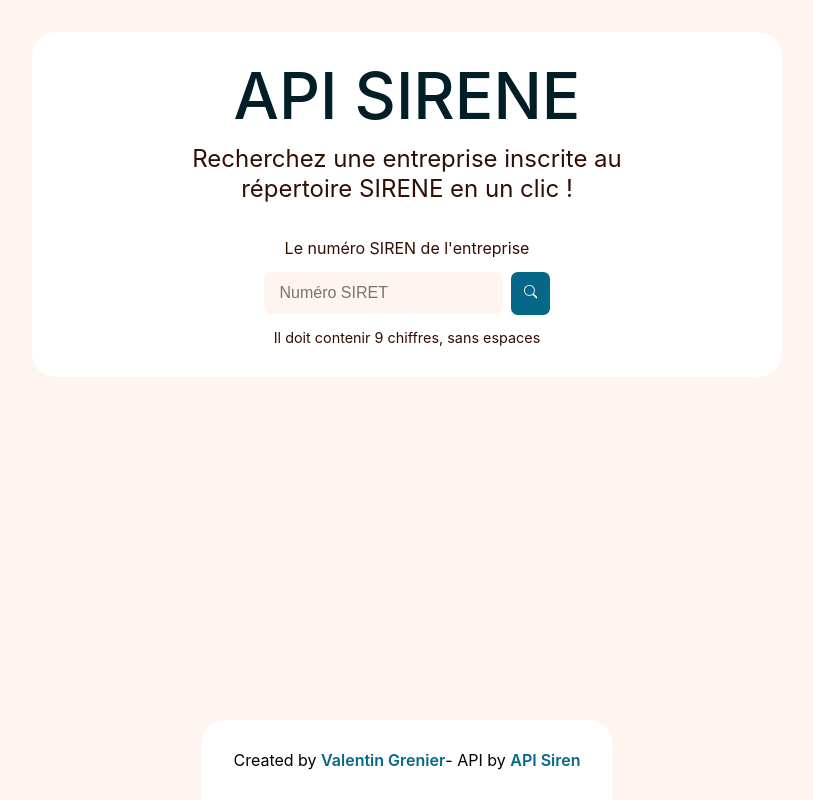
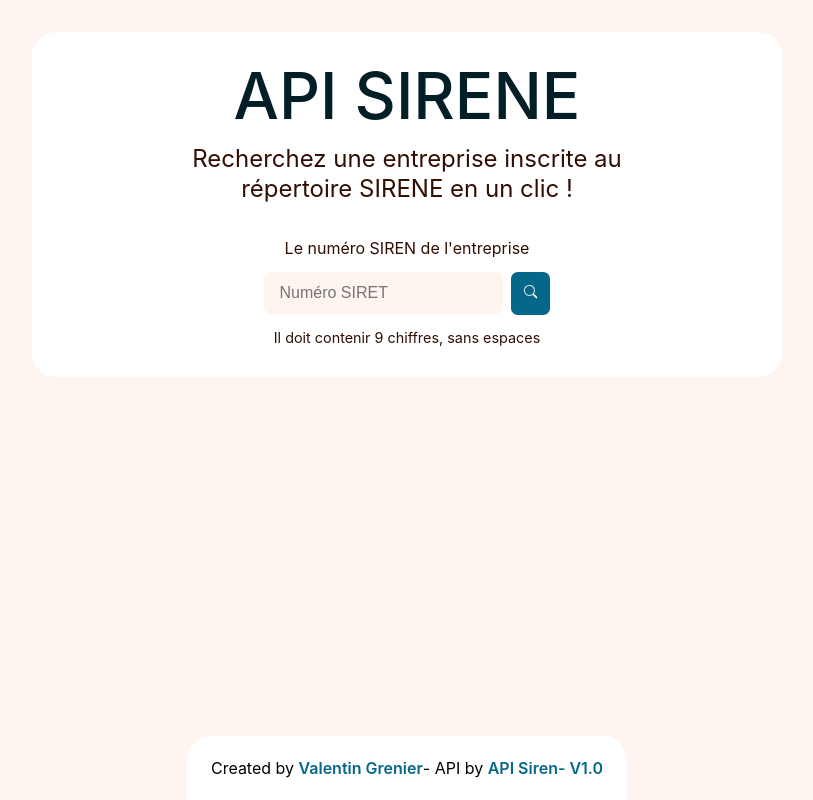
Before and after one commit to valentin-grenier/api-sirene, a React (Vite) app: page / in a window 1280 px wide. Shown: the top 800 px of the page, without its empty margins (233-1046 px from the left). Built offline with nearby package versions, Linux system fonts and the light colour scheme.

Commit message:
Add version in Footer component

```diff
--- a/src/components/Footer/Footer.scss
+++ b/src/components/Footer/Footer.scss
@@ -2,7 +2,7 @@
 
 footer {
   background: v.$color-secondary;
-  padding: 2em !important;
+  padding: 1.5em !important;
   position: absolute;
   bottom: 0;
   left: 50%;
@@ -17,11 +17,15 @@ footer {
       text-decoration: none;
       color: v.$color-primary;
       font-weight: 600;
+      transition: 300ms;
+
+      &:hover {
+        opacity: 0.4;
+      }
     }
   }
 
   @media screen and (max-width: 767px) {
     width: 80%;
-    padding: 1.5em !important;
   }
 }
--- a/src/components/Footer/Footer.tsx
+++ b/src/components/Footer/Footer.tsx
@@ -12,6 +12,9 @@ const Footer = () => {
         <a href="https://siren-api.fr/" target="_blank">
           API Siren
         </a>
+        <a href="https://github.com/valentin-grenier/portfolio" target="_blank">
+          - V1.0
+        </a>
       </p>
     </footer>
   );
```
